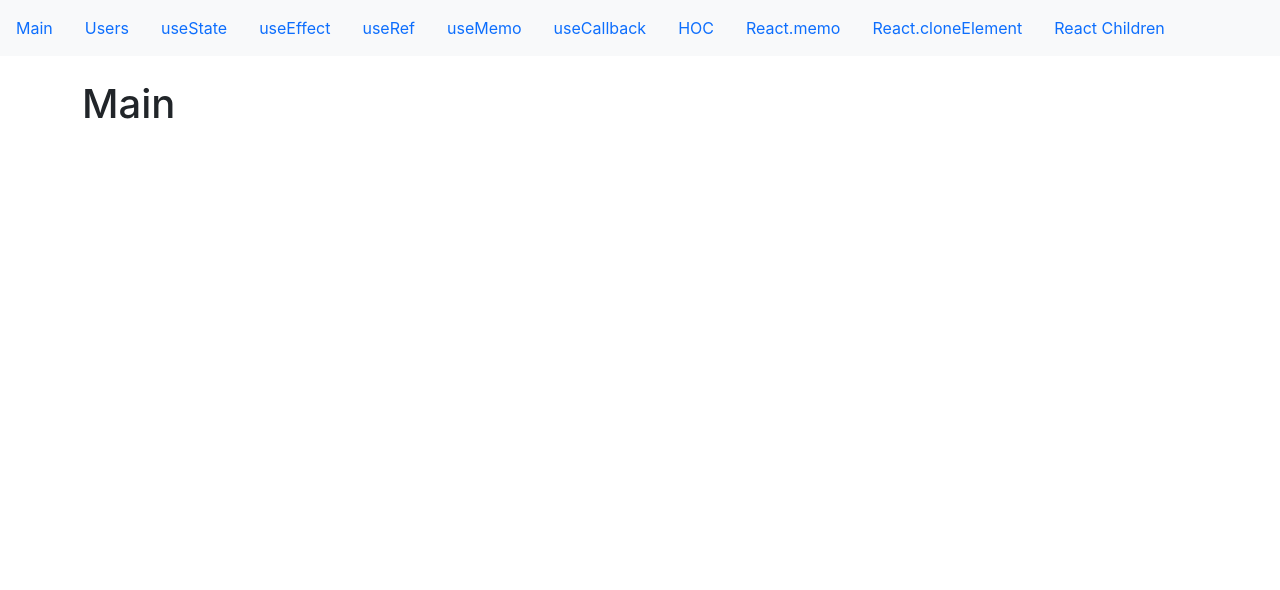
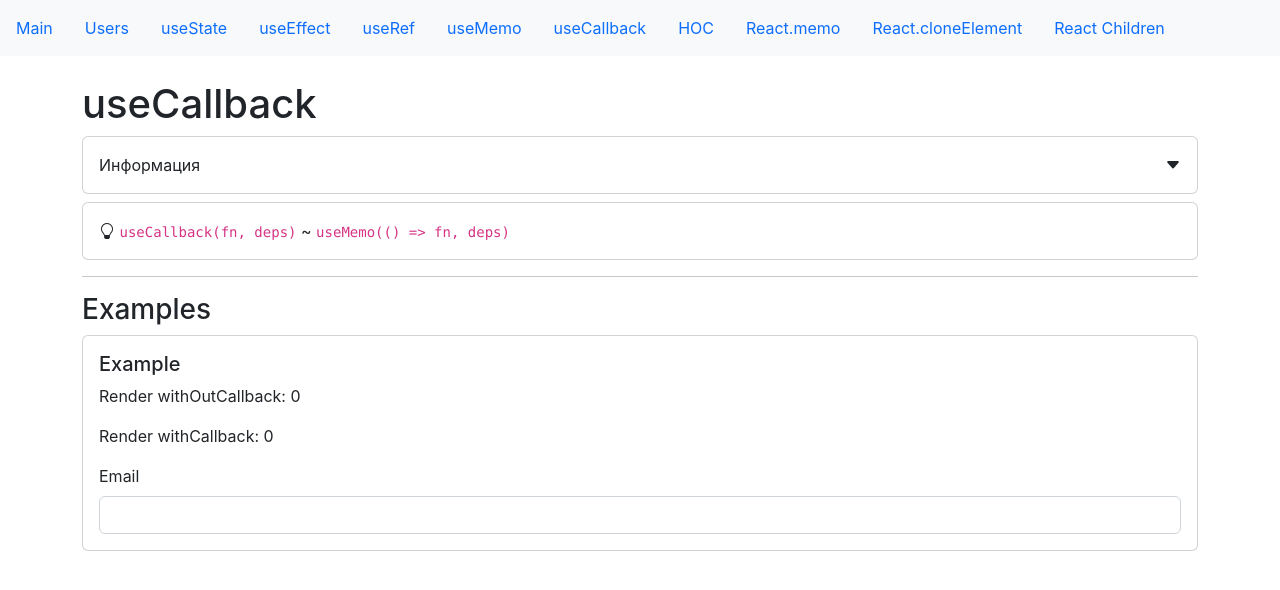
Before and after one commit to Art-San/09_12_22_project-react-hooks, a React (Create React App) app: page /useCallback in a window 1280 px wide. Before the commit this address led to /. Shown: the top 590 px of the page. Built offline with nearby package versions, Linux system fonts and the light colour scheme.

Commit message:
4. useCallback()

```diff
--- a/src/app/App.js
+++ b/src/app/App.js
@@ -9,6 +9,7 @@ import UseState from './layouts/UseState'
 import UseEffect from './layouts/UseEffect'
 import UseRefExample from './layouts/UseRef'
 import UseMemoExample from './layouts/UseMemo'
+import UseCallbackExample from './layouts/UseCallback'
 
 function App() {
     return (
@@ -18,6 +19,7 @@ function App() {
                 <Switch>
                     <Route path="/users/:userId?/:edit?" component={Users} />
                     {/* <Route path="/login/:type?" component={Login} /> */}
+                    <Route path="/useCallback" component={UseCallbackExample} />
                     <Route path="/useMemo" component={UseMemoExample} />
                     <Route path="/useRef" component={UseRefExample} />
                     <Route path="/useEffect" exact component={UseEffect} />
--- a/src/app/components/examples/useCallback/useCallBackExample.jsx
+++ b/src/app/components/examples/useCallback/useCallBackExample.jsx
@@ -1,6 +1,6 @@
 import React, { useCallback, useEffect, useRef, useState } from 'react'
 import CardWrapper from '../../common/Card'
-import SmallTitle from '../../common/typografy/smallTitle'
+import SmallTitle from '../../common/typografy/SmallTitle'
 
 const UseCallBackExample = () => {
     const [data, setData] = useState({})
--- /dev/null
+++ b/src/app/layouts/UseCallback.jsx
@@ -0,0 +1,42 @@
+import Collapse from '../components/common/Collapse'
+import React from 'react'
+import UseCallBackExample from '../components/examples/useCallback/useCallBackExample.jsx'
+import BlockQuoteWrapper from '../components/common/BlockQuote'
+import CardWrapper from '../components/common/Card'
+import Divider from '../components/common/Divider'
+import Title from '../components/common/typografy/Title'
+import Subtitle from '../components/common/typografy/Subtitle'
+
+const UseCallbackExample = () => {
+    return (
+        <>
+            <Title>useCallback</Title>
+
+            <Collapse title="Информация">
+                <BlockQuoteWrapper>
+                    <p>
+                        Аргументы: callBack, [array of dependencies]
+                        <br />
+                        Возвращает: Закэшированное значение выполненной функции,
+                        которое обновляется только при изменении зависимостей.
+                    </p>
+
+                    <figcaption>
+                        <cite title="reactjs.org">reactjs.org</cite>
+                    </figcaption>
+                </BlockQuoteWrapper>
+            </Collapse>
+
+            <CardWrapper>
+                <i className="bi bi-lightbulb"></i>{' '}
+                <code>useCallback(fn, deps)</code> ~{' '}
+                <code>useMemo(() =&gt; fn, deps)</code>
+            </CardWrapper>
+            <Divider />
+            <Subtitle>Examples</Subtitle>
+            <UseCallBackExample />
+        </>
+    )
+}
+
+export default UseCallbackExample
```
